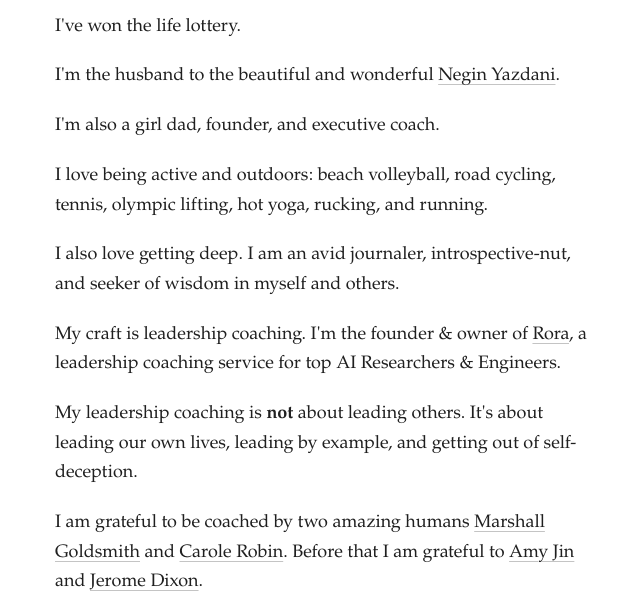
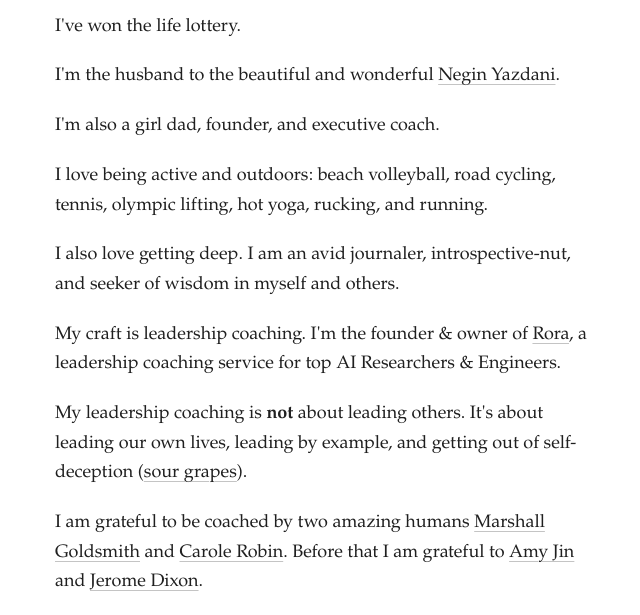
Before and after one commit to brianliou/brianliou.github.io, a plain HTML site: page index.html in a window 1280 px wide. Shown: the part 144-759 px from the top of the page, without its empty margins (317-957 px from the left). Drawn offline with Linux system fonts and the light colour scheme.

Commit message:
Update index.html

```diff
--- a/index.html
+++ b/index.html
@@ -20,7 +20,7 @@
       <p>I love being active and outdoors: beach volleyball, road cycling, tennis, olympic lifting, hot yoga, rucking, and running.</p>
       <p>I also love getting deep. I am an avid journaler, introspective-nut, and seeker of wisdom in myself and others.</p>
       <p>My craft is leadership coaching. I'm the founder & owner of <a href="https://www.teamrora.com/">Rora</a>, a leadership coaching service for top AI Researchers & Engineers.</p>
-      <p>My leadership coaching is <strong>not</strong> about leading others. It's about leading our own lives, leading by example, and getting out of self-deception.</p>
+      <p>My leadership coaching is <strong>not</strong> about leading others. It's about leading our own lives, leading by example, and getting out of self-deception (<a href="https://read.gov/aesop/005.html">sour grapes</a>).</p>
       <p>I am grateful to be coached by two amazing humans <a href="https://www.marshallgoldsmith.com/">Marshall Goldsmith</a> and <a href="https://www.linkedin.com/in/carole-robin/">Carole Robin</a>. Before that I am grateful to <a href="https://www.amyjin.com/">Amy Jin</a> and <a href="https://mrfeelgood.com/articles/jerome-dixon">Jerome Dixon</a>.</p>
       <p>Previously, I was the founder & CEO of <a href="https://www.ycombinator.com/blog/leada-yc-s15-helps-professors-teach-the-most-in-demand-data-science-skills">Leada</a>, a Y-Combinator backed edtech startup.</p>
       <p>The best way to reach me is by <a href="mailto:brian@teamrora.com">email</a>.</p>
```
